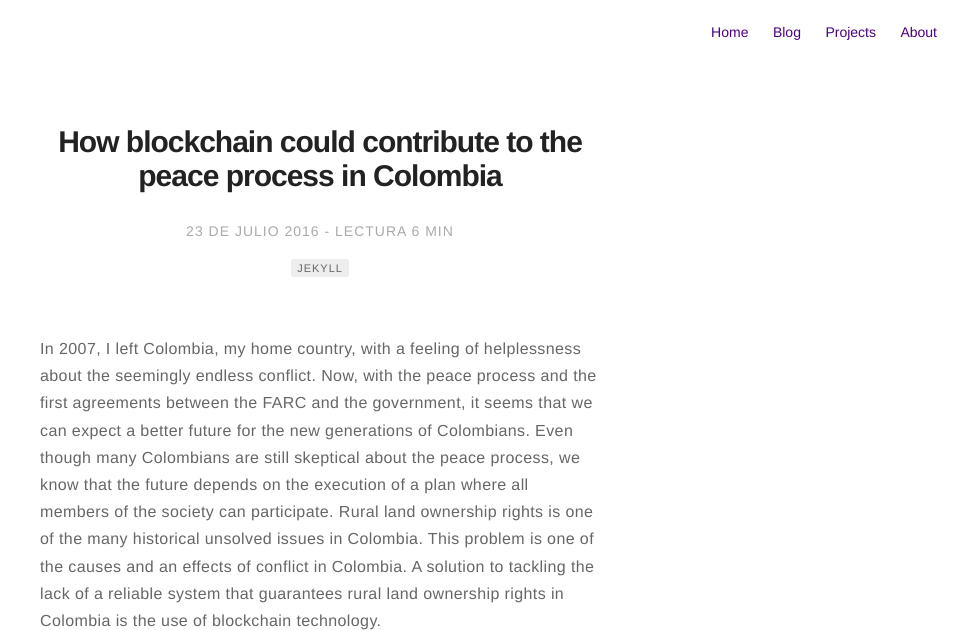
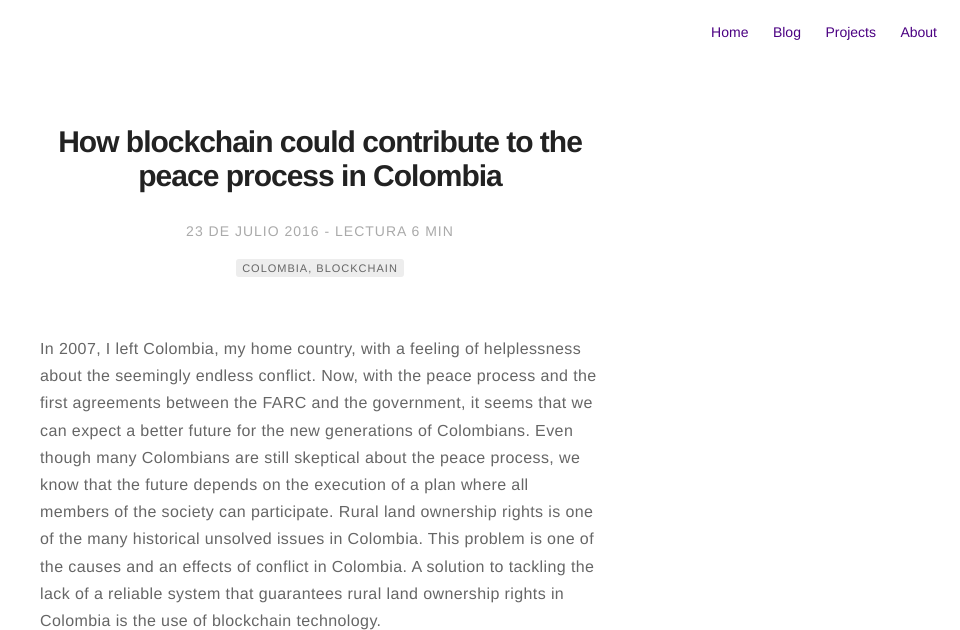
Before and after one commit to jpca1978/jpca1978.github.com, a Jekyll site: the page built from _posts/2016-07-23-how-blockchaim-culd-contribute-peace-colombai.md, in a window 1280 px wide and 900 px high, cut to the strip 0-630 px from the top of the window. Shown: the whole strip, without its empty margins (320-1280 px from the left). Built offline with Jekyll 4.4.1, drawn with Linux system fonts in a browser that asks for light colours; comment, search, counter and statistics services are not loaded.

Commit message:
Update 2016-07-23-how-blockchaim-culd-contribute-peace-colombai.md

```diff
--- a/_posts/2016-07-23-how-blockchaim-culd-contribute-peace-colombai.md
+++ b/_posts/2016-07-23-how-blockchaim-culd-contribute-peace-colombai.md
@@ -2,7 +2,7 @@
 title: 'How blockchain could contribute to the peace process in Colombia'
 layout: post
 date: '2016-07-23 22:10'
-tag: jekyll
+tag: colombia, blockchain
 img: indigo/indigo.png
 projects: true
 description: 'A solution to tackling the lack of a reliable system that guarantees rural land ownership rights in Colombia is the use of blockchain technology'
```
